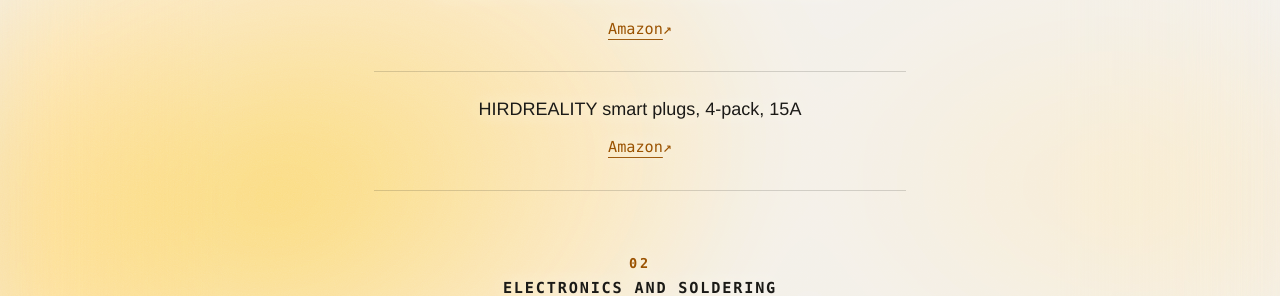
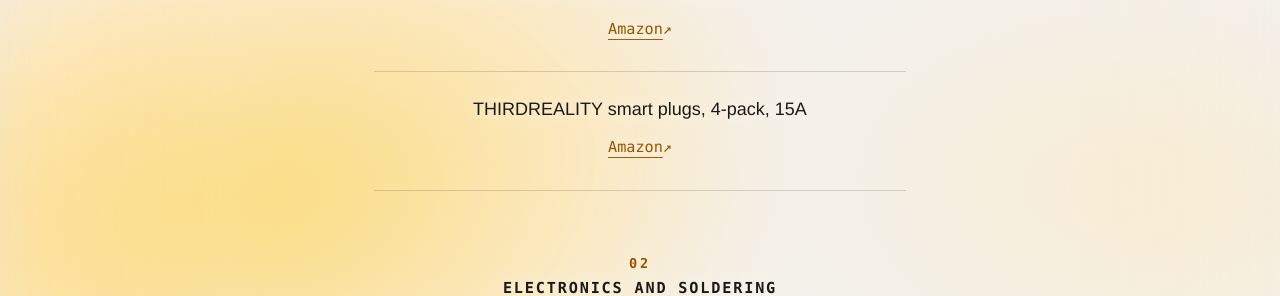
Before and after one commit to Admin-Sean/list, a Jekyll site: the page built from index.md, in a window 1280 px wide and 1400 px high, scrolled down 698 px. Shown: the part 161-457 px from the top of the window. Built offline with Jekyll 4.4.1, drawn with Linux system fonts in a browser that asks for light colours; some of the changed text lies outside the part shown.

Commit message:
Update product names in index.md

```diff
--- a/index.md
+++ b/index.md
@@ -14,7 +14,7 @@ title: Sean's Christmas/Birthday List
 - [Kiisu](https://kiisu.io/)
 - [Coral USB TPU](https://coral.ai/products/accelerator)
 - UGREEN FineTrack Duo 2 UWB tracker for Android [Amazon](https://www.amazon.com/dp/B0G93FF2C5){: .chip}
-- HIRDREALITY smart plugs, 4-pack, 15A [Amazon](https://www.amazon.com/dp/B09KNDM4VV){: .chip}
+- THIRDREALITY smart plugs, 4-pack, 15A [Amazon](https://www.amazon.com/dp/B09KNDM4VV){: .chip}
 
 ## Electronics and soldering
 
```
Also changed, not shown: other parts of index.md (+1 -1 lines).
